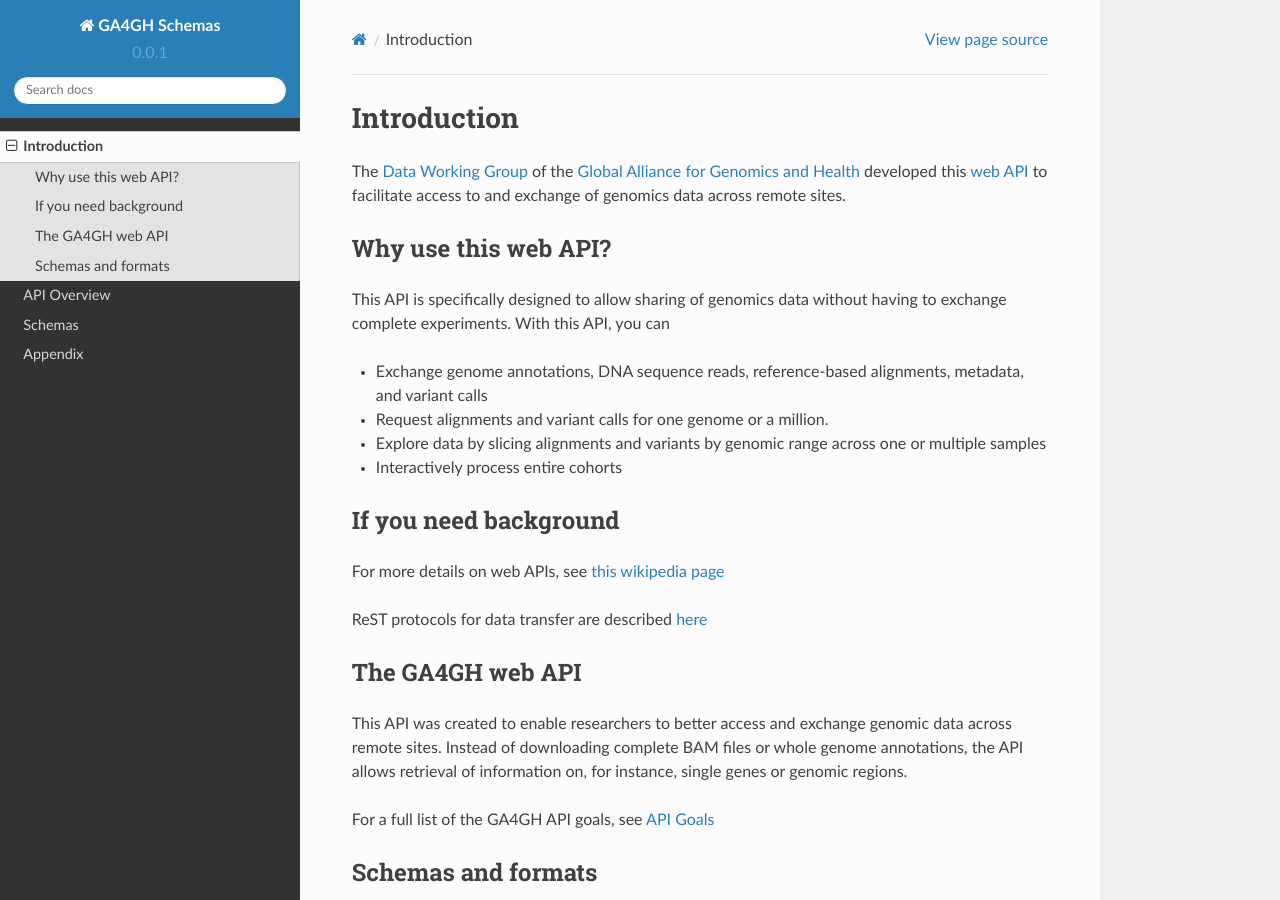
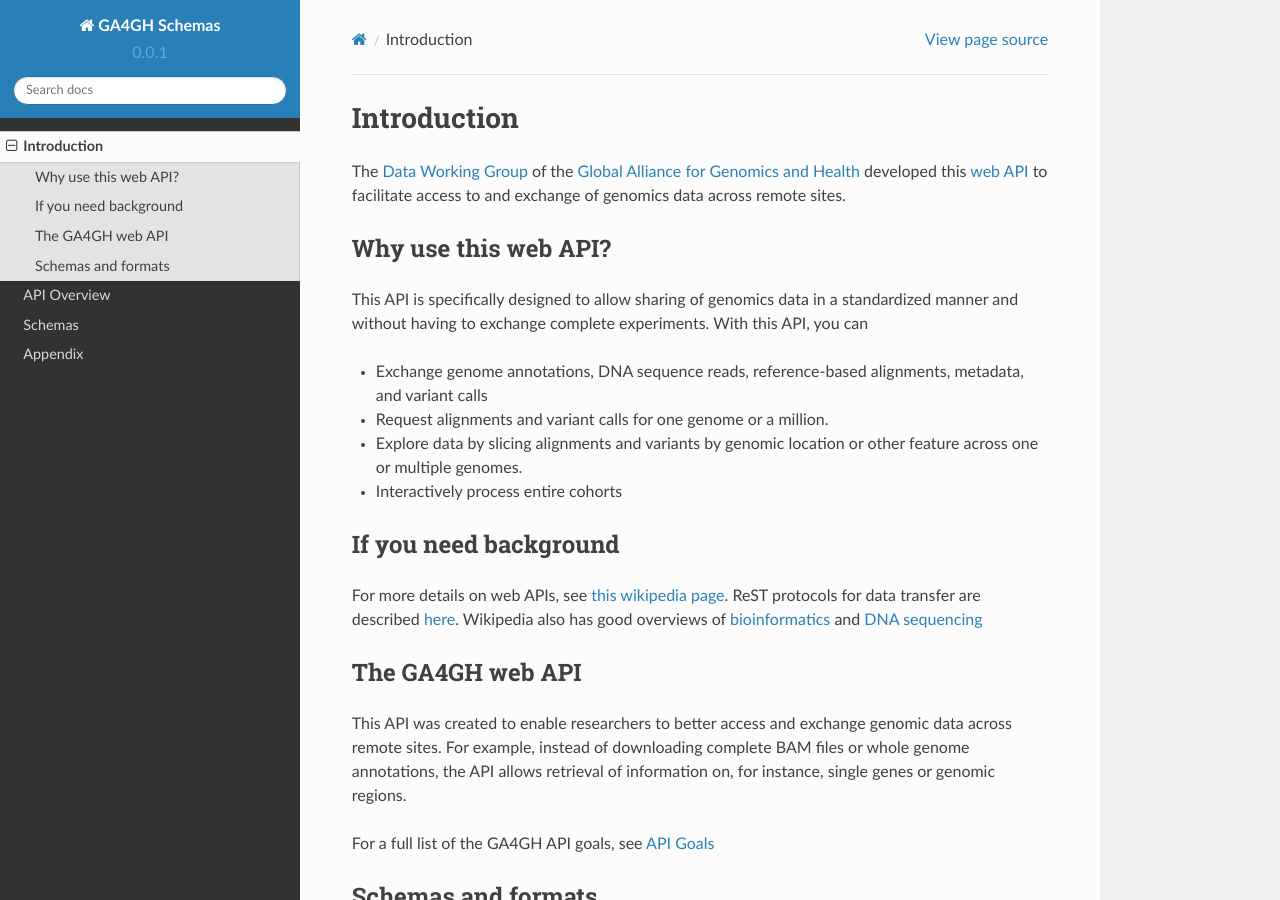
Before and after one commit to ga4gh/ga4gh-schemas, a Sphinx documentation site: the page built from doc/source/intro.rst, in a window 1280 px wide and 900 px high. Built offline with Sphinx 7.4.7 and the Read the Docs theme 2.0.0, drawn with Linux system fonts in a browser that asks for light colours.

Commit message:
suggested edits from Haussler

```diff
--- a/doc/source/intro.rst
+++ b/doc/source/intro.rst
@@ -13,29 +13,31 @@
 Why use this web API?
 @@@@@@@@@@@@@@@@@@@@@
 
-This API is specifically designed to allow sharing of genomics data without having to exchange complete experiments.
+This API is specifically designed to allow sharing of genomics data in a
+standardized manner and without having to exchange complete experiments.
 With this API, you can
 
 * Exchange genome annotations, DNA sequence reads, reference-based
   alignments, metadata, and variant calls
 * Request alignments and variant calls for one genome or a million.
-* Explore data by slicing alignments and variants by genomic range
-  across one or multiple samples
+* Explore data by slicing alignments and variants by genomic location
+  or other feature across one or multiple genomes.
 * Interactively process entire cohorts
 
 
 If you need background
 @@@@@@@@@@@@@@@@@@@@@@
-For more details on web APIs, see `this wikipedia page <https://en.wikipedia.org/wiki/Web_API>`_
-
-ReST protocols for data transfer are described `here <https://en.wikipedia.org/wiki/Representational_state_transfer>`_
+For more details on web APIs, see `this wikipedia page <https://en.wikipedia.org/wiki/Web_API>`_.
+ReST protocols for data transfer are described `here <https://en.wikipedia.org/wiki/Representational_state_transfer>`_.
+Wikipedia also has good overviews of `bioinformatics <https://en.wikipedia.org/wiki/Bioinformatics>`_
+and `DNA sequencing <https://en.wikipedia.org/wiki/DNA_sequencing>`_
 
 
 The GA4GH web API
 @@@@@@@@@@@@@@@@@
 
 This API was created to enable researchers to better access and
-exchange genomic data across remote sites. Instead of downloading
+exchange genomic data across remote sites. For example, instead of downloading
 complete BAM files or whole genome annotations, the API allows
 retrieval of information on, for instance, single genes or genomic
 regions.
```
